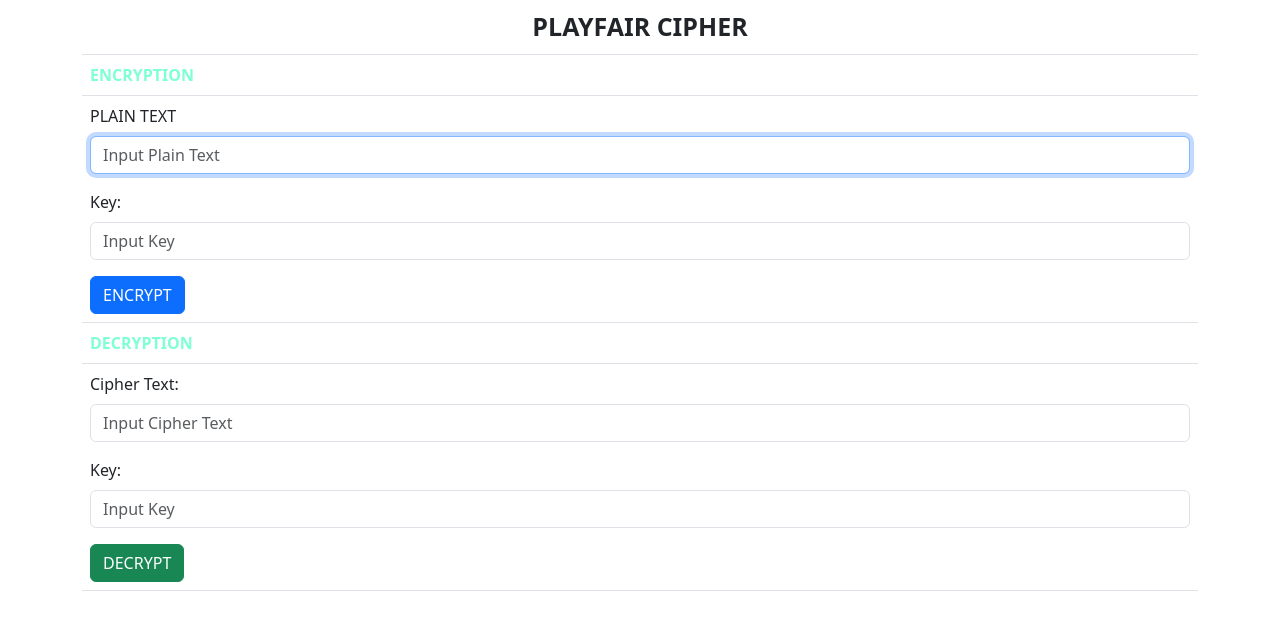
After one commit to Du73/bmttnc-hutech, a Flask app: page /playfair in a window 1280 px wide. The commit adds this page. Shown: the top 630 px of the page. Run offline with Flask 3, Linux system fonts and the light colour scheme.

Commit message:
[add] lab-02 web vigenere railfence playfair

```diff
--- a/lab-02/app.py
+++ b/lab-02/app.py
@@ -1,6 +1,8 @@
 from flask import Flask, render_template, request, json
 from ex01.cipher.caesar import CaesarCipher
-
+from ex01.cipher.vigenere import VigenereCipher
+from ex01.cipher.railfence import RailFenceCipher
+from ex01.cipher.playfair import PlayFairCipher
 
 app = Flask(__name__)
 
@@ -30,5 +32,68 @@ def caesar_decrypt():
     decrypted_text = Caesar.decrypted_text(text, key)
     return f"text: {text} </br> key: {key} </br> decrypted text: {decrypted_text}"
 
+@app.route('/vigenere')
+def vigenere():
+    return render_template('vigenere.html')
+
+@app.route('/vigenere/encrypt', methods=['POST'])
+def vigenere_encrypt():
+    text = request.form['inputPlainText']
+    key = request.form['inputKey']
+    Vigenere = VigenereCipher()
+    encrypted_text = Vigenere.vigenere_encrypt(text, key)
+
+    return f"text: {text} </br> key: {key} </br> encrypted text: {encrypted_text}"
+
+@app.route('/vigenere/decrypt', methods=['POST'])
+def vigenere_decrypt():
+    text = request.form['inputCipherText']
+    key = request.form['inputKey']
+    Vigenere = VigenereCipher()
+    decrypted_text = Vigenere.vigenere_decrypt(text, key)
+    return f"text: {text} </br> key: {key} </br> decrypted text: {decrypted_text}"
+
+@app.route('/railfence')
+def railfence():
+    return render_template('railfence.html')
+
+@app.route('/railfence/encrypt', methods=['POST'])
+def railfence_encrypt():
+    text = request.form['inputPlainText']
+    key = int(request.form['inputKey'])
+    RailFence = RailFenceCipher()
+    encrypted_text = RailFence.rail_fence_encrypt(text, key)
+    return f"text: {text} </br> key: {key} </br> encrypted text: {encrypted_text}"
+
+@app.route('/railfence/decrypt', methods=['POST'])
+def railfence_decrypt():
+    text = request.form['inputCipherText']
+    key = int(request.form['inputKey'])
+    RailFence = RailFenceCipher()
+    decrypted_text = RailFence.rail_fence_decrypt(text, key)
+    return f"text: {text} </br> key: {key} </br> decrypted text: {decrypted_text}"
+
+@app.route('/playfair')
+def playfair():
+    return render_template('playfair.html')
+
+@app.route('/playfair/encrypt', methods=['POST'])
+def playfair_encrypt():
+    text = request.form['inputPlainText']
+    key = request.form['inputKey']
+    Playfair = PlayFairCipher()
+    playfair_matrix = Playfair.create_playfair_matrix(key)
+    encrypted_text = Playfair.playfair_encrypt(text, playfair_matrix)
+    return f"text: {text} </br> key: {key} </br> encrypted text: {encrypted_text}"
+
+@app.route('/playfair/decrypt', methods=['POST'])
+def playfair_decrypt():
+    text = request.form['inputCipherText']
+    key = request.form['inputKey']
+    Playfair = PlayFairCipher()
+    playfair_matrix = Playfair.create_playfair_matrix(key)
+    decrypted_text = Playfair.playfair_decrypt(text, playfair_matrix)
+    return f"text: {text} </br> key: {key} </br> decrypted text: {decrypted_text}"
+
 if __name__ == '__main__':
     app.run(host="0.0.0.0", port=5050, debug=True)
--- /dev/null
+++ b/lab-02/templates/playfair.html
@@ -0,0 +1,54 @@
+<!DOCTYPE html>
+<html lang="en">
+<head>
+    <meta charset="UTF-8">
+    <meta name="viewport" content="width=device-width, initial-scale=1.0">
+    <title>Playfair Cipher</title>
+    <link href="https://cdn.jsdelivr.net/npm/bootstrap@5.3.0/dist/css/bootstrap.min.css" rel="stylesheet">
+</head>
+<body>
+    <div class="container">
+        <table class="table">
+            <tr>
+                <td style="text-align: center; font-weight: bold; font-size: 25px;">PLAYFAIR CIPHER</td>
+            </tr>
+            <tr>
+                <td style="font-weight: bold; color :aquamarine;">ENCRYPTION</td>
+            </tr>
+            <tr>
+                <td>
+                    <form method="post" action="./playfair/encrypt">
+                        <div class="mb-3">
+                            <label class="form-label" for="">PLAIN TEXT</label>
+                            <input type="text" class="form-control" name="inputPlainText" placeholder="Input Plain Text" required autofocus>
+                        </div>
+                        <div class="mb-3">
+                            <label class="form-label" for="">Key: </label>
+                            <input type="text" class="form-control" name="inputKey" placeholder="Input Key" required>
+                        </div>
+                        <button type="submit" class="btn btn-primary">ENCRYPT</button>
+                    </form>
+                </td>
+            </tr>
+            <tr>
+                <td style="font-weight: bold; color :aquamarine;">DECRYPTION</td>
+            </tr>
+            <tr>
+                <td>
+                    <form method="post" action="./playfair/decrypt">
+                        <div class="mb-3">
+                            <label class="form-label" for="">Cipher Text: </label>
+                            <input type="text" class="form-control" name="inputCipherText" placeholder="Input Cipher Text" required autofocus>
+                        </div>
+                        <div class="mb-3">
+                            <label class="form-label" for="">Key: </label>
+                            <input type="text" class="form-control" name="inputKey" placeholder="Input Key" required>
+                        </div>
+                        <button type="submit" class="btn btn-success">DECRYPT</button>
+                    </form>
+                </td>
+            </tr>
+        </table>
+    </div>
+</body>
+</html>
```
Also changed, not shown: lab-02/templates/index.html (+5 -3 lines), lab-02/templates/railfence.html (added, +54 -0 lines), lab-02/templates/vigenere.html (added, +54 -0 lines).
